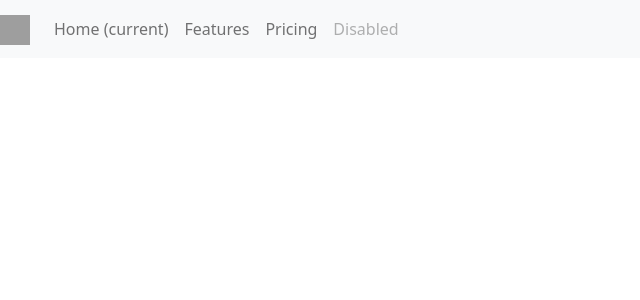
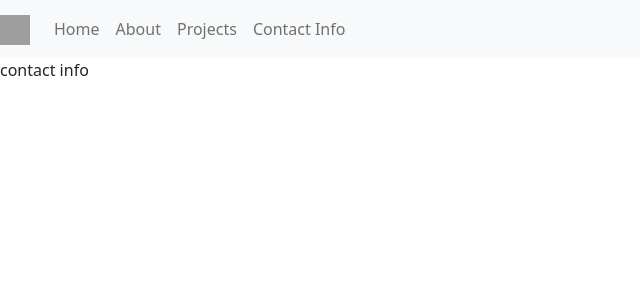
Before and after one commit to Roman-99/Roman-Portfolio-Website, a React (Vite) app in the folder my-react-app/: page /#/Contact in a window 1280 px wide. Shown: the top 300 px of the page, without its empty margins (0-640 px from the left). Built offline with nearby package versions, Linux system fonts and the light colour scheme; grey boxes are pictures that could not be loaded.

Commit message:
hash routing working

```diff
--- a/my-react-app/package.json
+++ b/my-react-app/package.json
@@ -21,6 +21,7 @@
   "devDependencies": {
     "@types/react": "^18.2.43",
     "@types/react-dom": "^18.2.17",
+    "@types/react-router-bootstrap": "^0.26.6",
     "@typescript-eslint/eslint-plugin": "^6.14.0",
     "@typescript-eslint/parser": "^6.14.0",
     "@vitejs/plugin-react": "^4.2.1",
@@ -28,6 +29,7 @@
     "eslint-plugin-react-hooks": "^4.6.0",
     "eslint-plugin-react-refresh": "^0.4.5",
     "gh-pages": "^6.1.1",
+    "react-router-bootstrap": "^0.26.2",
     "typescript": "^5.2.2",
     "vite": "^5.0.8"
   }
--- a/my-react-app/src/App.tsx
+++ b/my-react-app/src/App.tsx
@@ -13,7 +13,7 @@ function App() {
       <NavBar />
       <Routes>
         <Route path="/" element={<Home />} />
-        <Route path="/about" element={<About />} />
+        <Route path="/About" element={<About />} />
         <Route path="/Projects" element={<Projects />} />
         <Route path="/Contact" element={<Contact />} />
       </Routes>
--- a/my-react-app/src/components/NavBar.tsx
+++ b/my-react-app/src/components/NavBar.tsx
@@ -1,4 +1,4 @@
-
+import { LinkContainer } from "react-router-bootstrap";
 function NavBar() {
   return (
     <nav className="navbar navbar-expand-lg navbar-light bg-light">
@@ -23,26 +23,26 @@ function NavBar() {
       </button>
       <div className="collapse navbar-collapse" id="navbarNav">
         <ul className="navbar-nav">
+          <LinkContainer to="/">
             <li className="nav-item active">
-            <a className="nav-link" href="#">
-              Home <span className="sr-only">(current)</span>
-            </a>
+              <a className="nav-link">Home</a>
             </li>
+          </LinkContainer>
+          <LinkContainer to="/About">
             <li className="nav-item">
-            <a className="nav-link" href="#">
-              Features
-            </a>
+              <a className="nav-link">About</a>
             </li>
+          </LinkContainer>
+          <LinkContainer to="/Projects">
             <li className="nav-item">
-            <a className="nav-link" href="#">
-              Pricing
-            </a>
+              <a className="nav-link" href="#">Projects</a>
             </li>
+          </LinkContainer>
+          <LinkContainer to="/Contact">
             <li className="nav-item">
-            <a className="nav-link disabled" href="#">
-              Disabled
-            </a>
+              <a className="nav-link" href="#">Contact Info</a>
             </li>
+          </LinkContainer>
         </ul>
       </div>
     </nav>
--- a/my-react-app/src/routes/Contact.tsx
+++ b/my-react-app/src/routes/Contact.tsx
@@ -3,7 +3,7 @@
 const Contact = () => {
     return (
         <>
-
+            contact info
         </>
     );
 };
--- a/my-react-app/src/routes/Projects.tsx
+++ b/my-react-app/src/routes/Projects.tsx
@@ -3,7 +3,7 @@
 const Projects = () => {
     return (
         <>
-
+            project
         </>
     );
 };
```
Also changed, not shown: 4 other files (tests, documents, lock files or other folders). Lines whose indentation alone changed are shown as unchanged.
